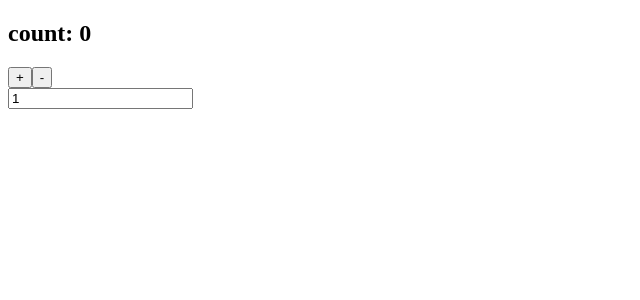
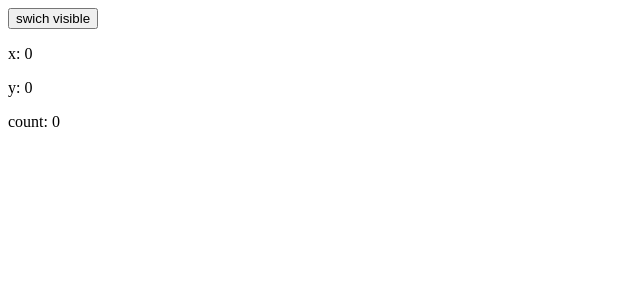
Before and after one commit to EvgeniySelivanov/fm2022-2-react-app, a React (Create React App) app: page / in a window 1280 px wide. Shown: the top 300 px of the page, without its empty margins (0-640 px from the left). Built offline with nearby package versions, Linux system fonts and the light colour scheme.

Commit message:
add initialState

```diff
--- a/src/App.js
+++ b/src/App.js
@@ -1,12 +1,18 @@
-import React from 'react';
+import React, { useState } from 'react';
 import LearnHooks from './components/LearnHooks/index';
 
 
 function App() {
-
+  const [isVisible, setIsVisible] = useState(true);
   return (
     <>
-     <LearnHooks/>
+      <button onClick={() => {
+        setIsVisible(!isVisible)
+      }}>
+        swich visible
+      </button>
+
+      {isVisible && <LearnHooks />}
     </>
   )
 }
--- a/src/components/LearnHooks/index.js
+++ b/src/components/LearnHooks/index.js
@@ -1,30 +1,29 @@
 import React, { useState } from 'react';
 
 const LearnHooks = (props) => {
+  const [coords, setCoords] = useState({
+    x: 0,
+    y: 0,
+  });
 
   const [count, setCount] = useState(0);
 
-  const [step, setStep] = useState(1);
-
-  const handlerAdd = () => {
-    setCount(count + step);
+  const handlerMove = (event) => {
+    setCoords({
+      x: event.clientX,
+      y: event.clientY
+    })
   }
 
-  const handlerSub = () => {
-    setCount(count - step);
+  const handlerClick = () => {
+    setCount((prevCount) => prevCount + 1);
   }
 
-  const handlerStep = ({ target: { value } }) => {
-    setStep(Number(value));
-  }
-
-
   return (
-    <div>
-      <h2>count: {count}</h2>
-      <button onClick={handlerAdd}>+</button>
-      <button onClick={handlerSub}>-</button><br/>
-      <input type="number" value={step} onChange={handlerStep} />
+    <div style={{ height: "95vh" }} onMouseMove={handlerMove} onClick={handlerClick}>
+      <p>x: {coords.x}</p>
+      <p>y: {coords.y}</p>
+      <p>count: {count}</p>
     </div>
   );
 }
```
